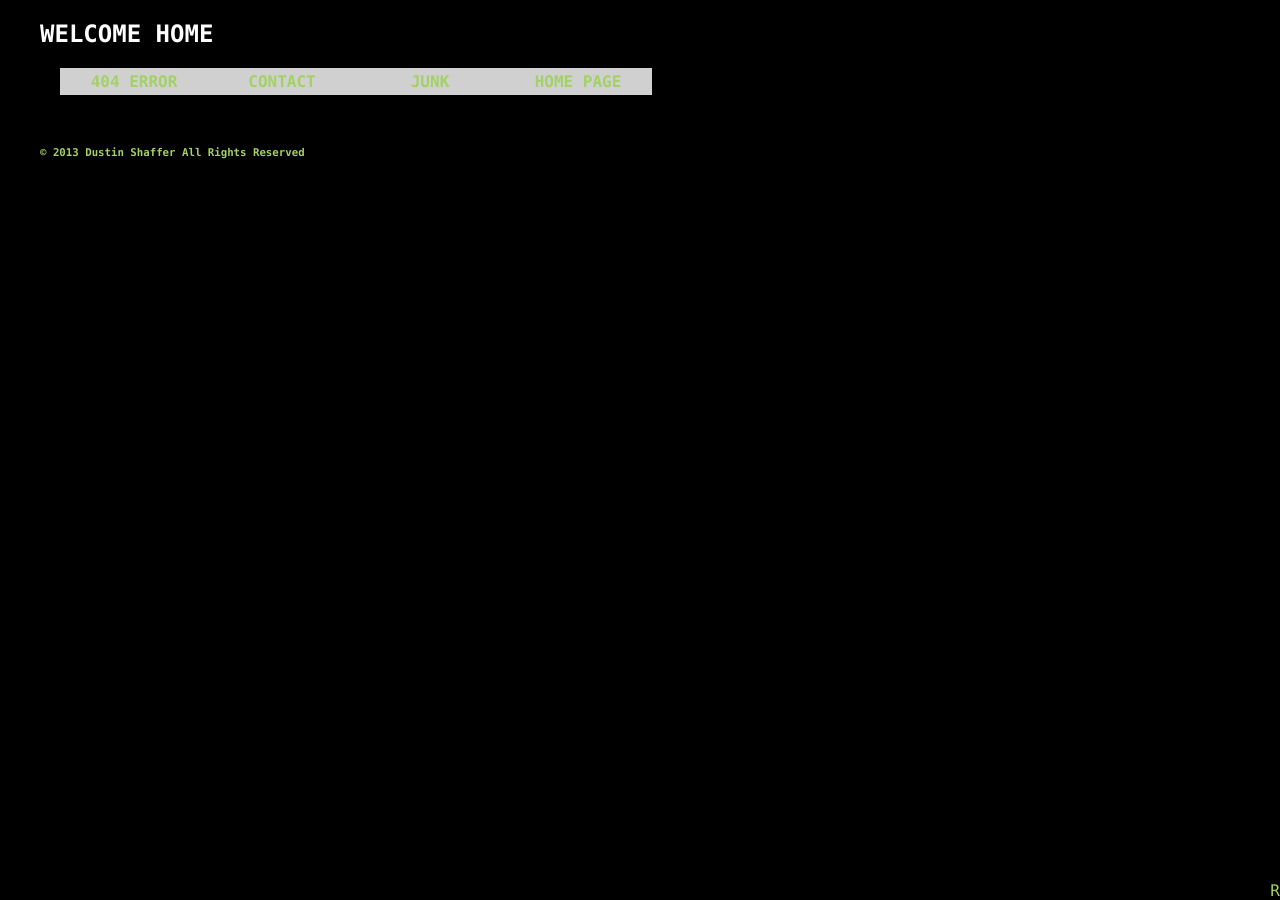
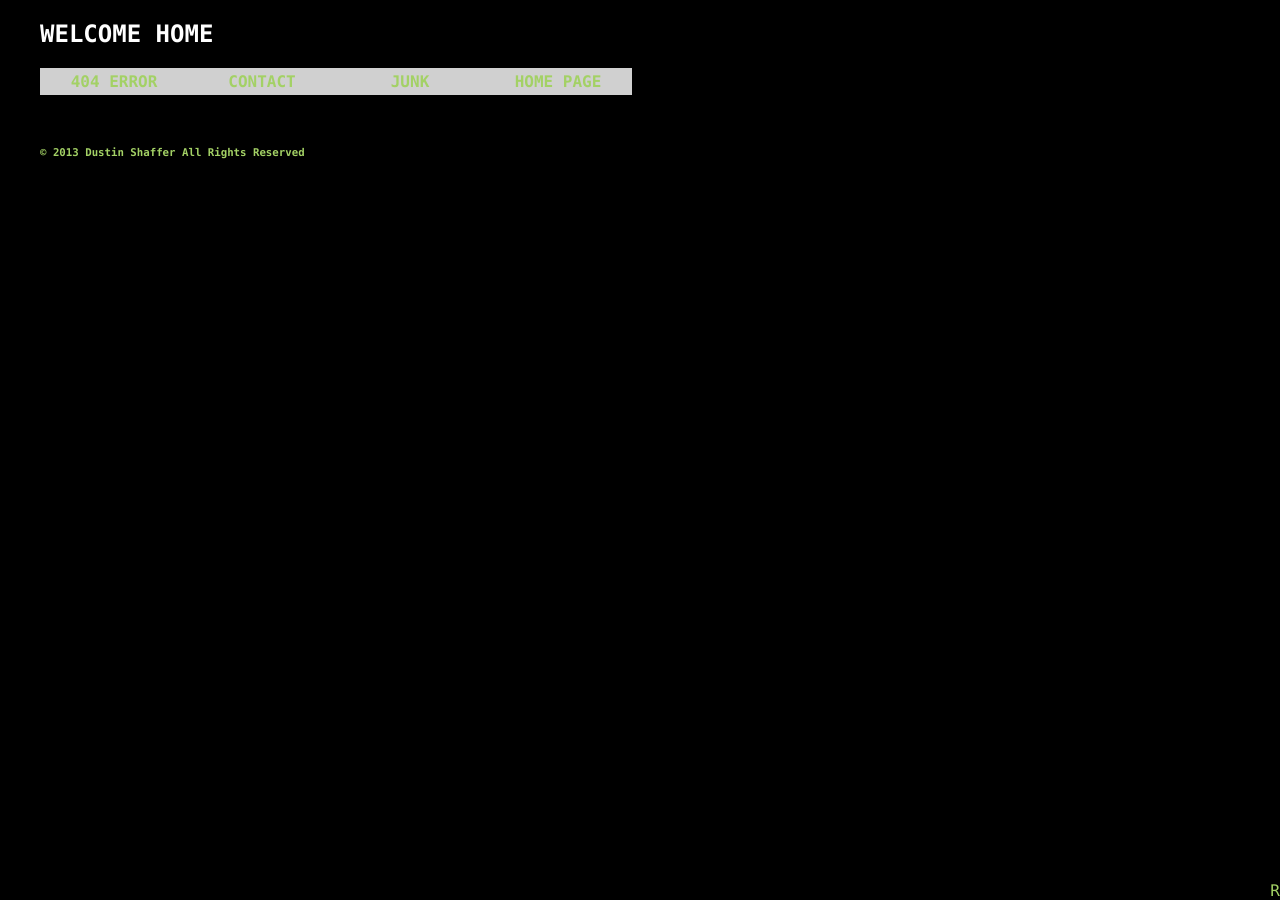
Before and after one commit to misterdustinface/misterdustinface.github.io, a Jekyll site: the page built from index.html, in a window 1280 px wide. Built offline with Jekyll 4.4.1, drawn with Linux system fonts in a browser that asks for light colours; comment, search, counter and statistics services are not loaded.

Commit message:
Update theme.css

```diff
--- a/css/theme1/theme.css
+++ b/css/theme1/theme.css
@@ -7,7 +7,7 @@ body{font-family:"Lucida Console", Monaco, monospace; color:#ffffff; background-
 ul
 {
 list-style-type:none;
-margin:20px;
+margin: 0px;
 padding:0px;
 overflow:hidden;
 }
```
